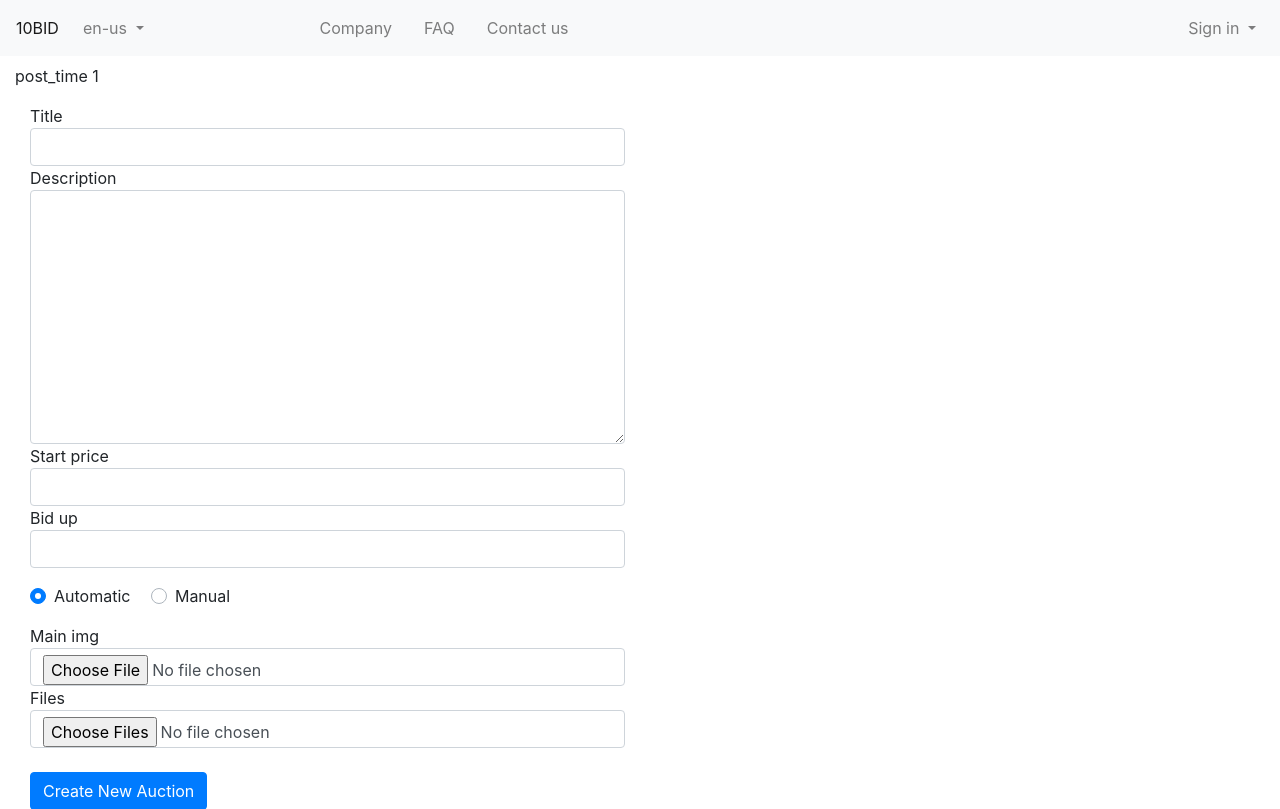
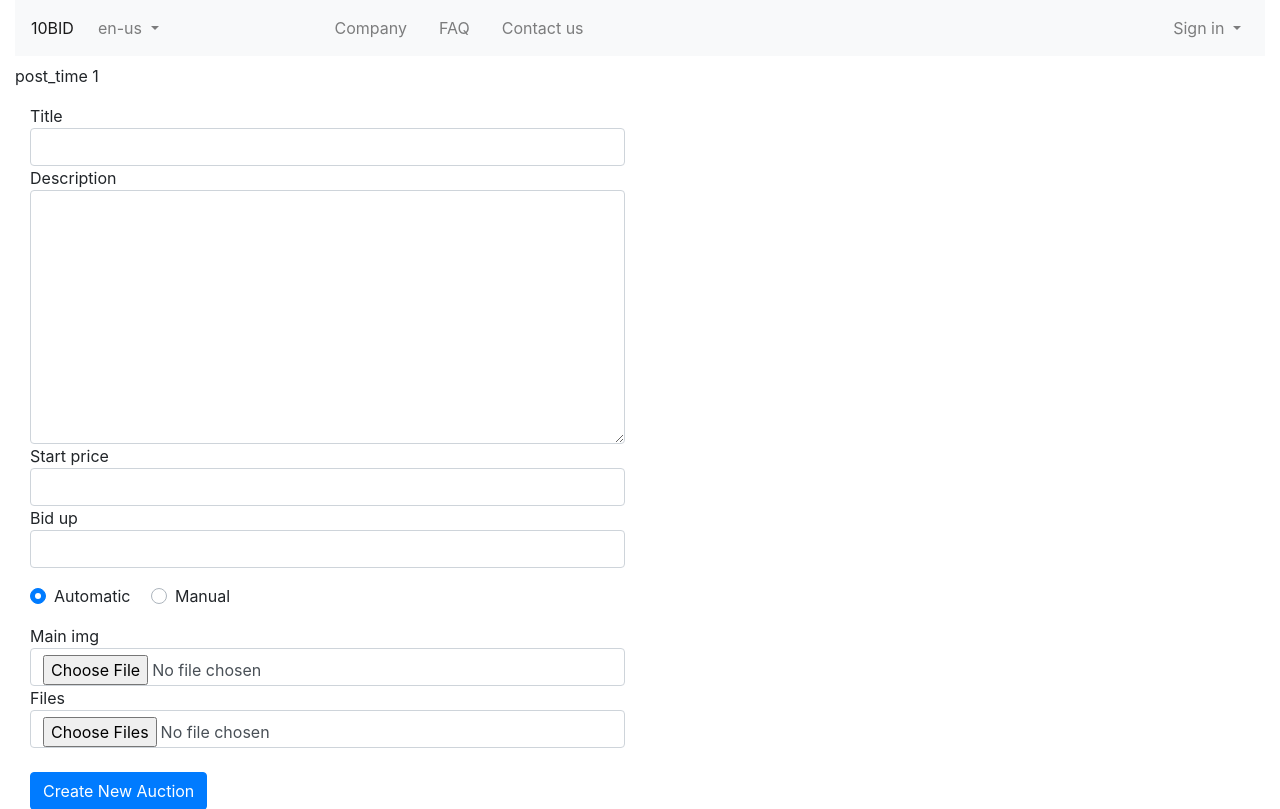
Before and after one commit to itsgoo/auction, a Django app: page /create in a window 1280 px wide. Shown: the top 809 px of the page. Run offline with Django 3.2, Linux system fonts and the light colour scheme; data that the repository does not hold is empty; parts of the project's set-up code (start-up, migrations or seed data) failed here and were passed over; some libraries are stand-ins or nearby versions.

Commit message:
limit width in header

```diff
--- a/templates/base.html
+++ b/templates/base.html
@@ -97,6 +97,7 @@
 
 
 
+	<div class="container-xl">
 
 
 	<nav class="navbar navbar-expand-lg navbar-light bg-light ">
@@ -361,6 +362,7 @@
 		</div>
 	</nav>
 
+</div>
 
 
 
```
Also changed, not shown: 1 other file.
